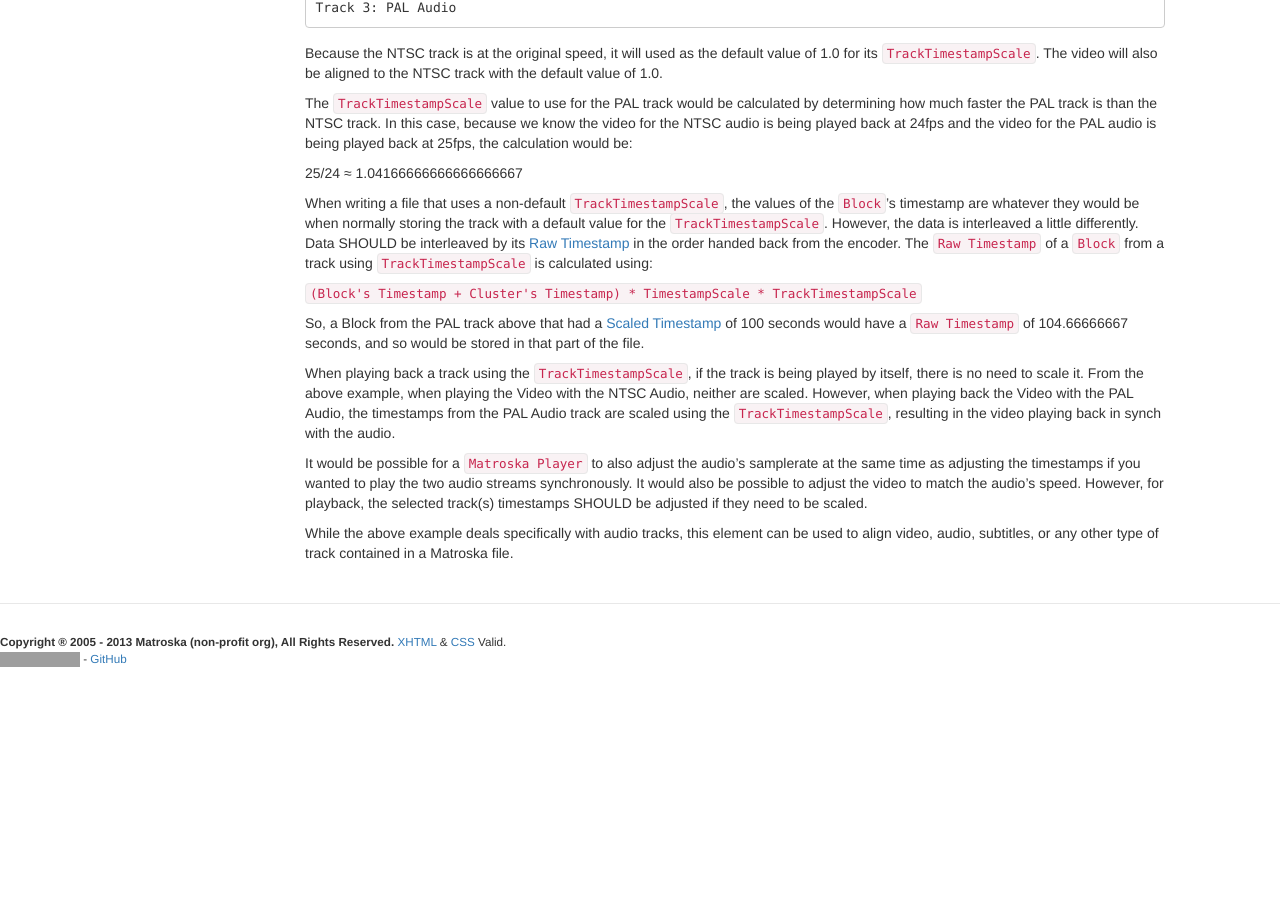
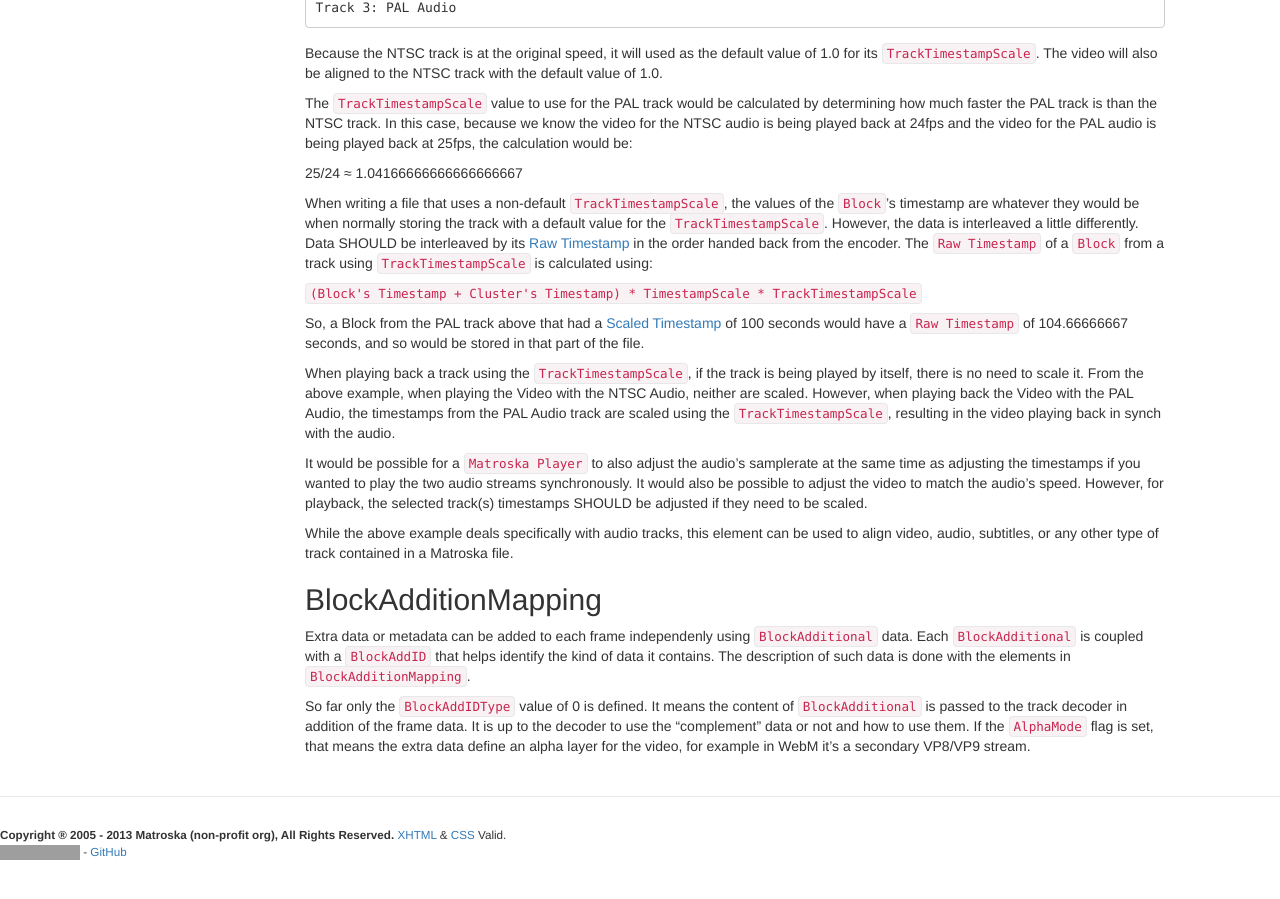
Before and after one commit to ietf-wg-cellar/matroska-specification, a Jekyll site: the page built from notes.md, in a window 1280 px wide and 900 px high, scrolled down 7119 px. Built offline with Jekyll 4.4.1, drawn with Linux system fonts in a browser that asks for light colours; our own code applies the rules of GitHub Pages for plain Markdown files; before the commit the page ends 7826 px from its top, so only the background shows below that; grey boxes are pictures that could not be loaded.

Commit message:
add a specification note about BlockAdditionMapping and the only specificied value

```diff
--- a/notes.md
+++ b/notes.md
@@ -253,3 +253,9 @@ When playing back a track using the `TrackTimestampScale`, if the track is being
 It would be possible for a `Matroska Player` to also adjust the audio's samplerate at the same time as adjusting the timestamps if you wanted to play the two audio streams synchronously. It would also be possible to adjust the video to match the audio's speed. However, for playback, the selected track(s) timestamps SHOULD be adjusted if they need to be scaled.
 
 While the above example deals specifically with audio tracks, this element can be used to align video, audio, subtitles, or any other type of track contained in a Matroska file.
+
+## BlockAdditionMapping
+
+Extra data or metadata can be added to each frame independenly using `BlockAdditional` data. Each `BlockAdditional` is coupled with a `BlockAddID` that helps identify the kind of data it contains. The description of such data is done with the elements in `BlockAdditionMapping`.
+
+So far only the `BlockAddIDType` value of 0 is defined. It means the content of `BlockAdditional` is passed to the track decoder in addition of the frame data. It is up to the decoder to use the "complement" data or not and how to use them. If the `AlphaMode` flag is set, that means the extra data define an alpha layer for the video, for example in WebM it's a secondary VP8/VP9 stream.
```
